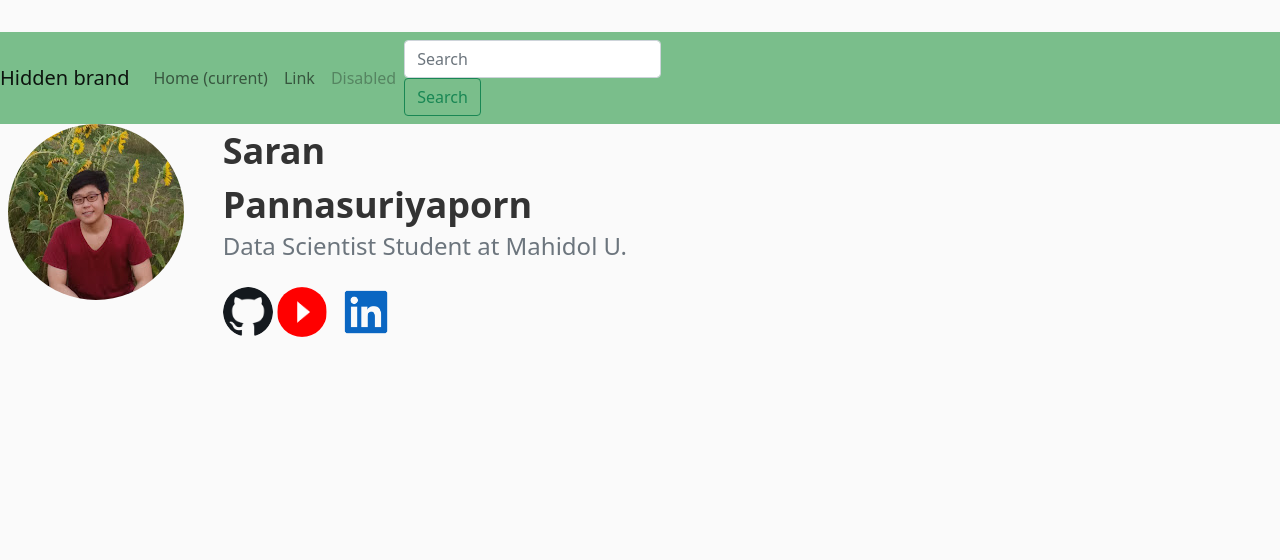
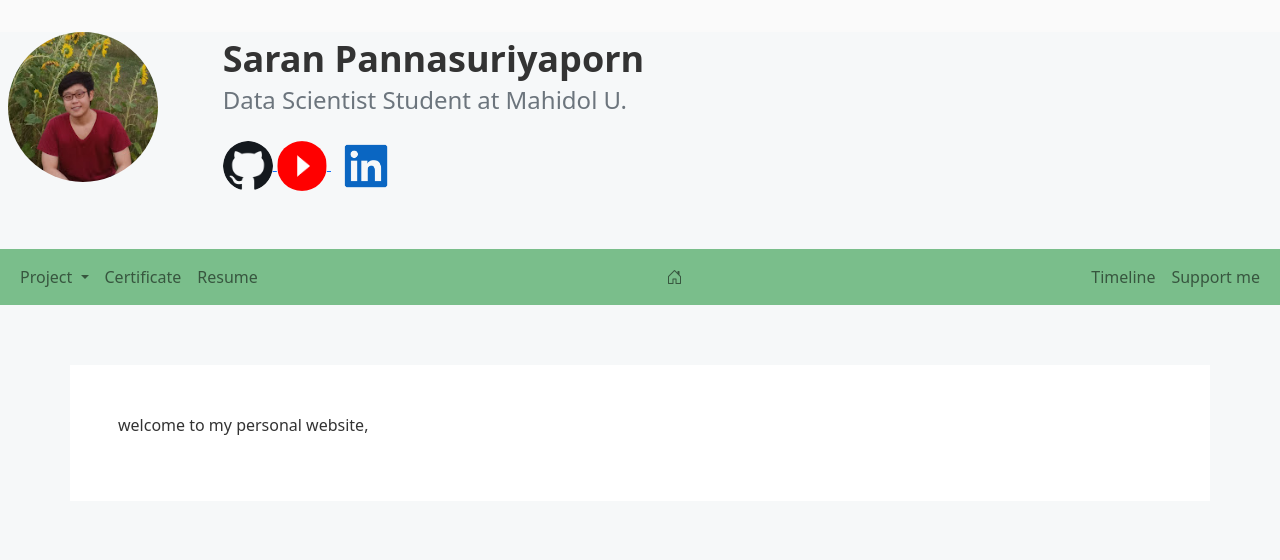
Before and after one commit to saranpan/SaranPannasuriyaporn, a Flask app: template templates/home.html in a window 1280 px wide. Shown: the top 560 px of the page. Run offline with Flask 2, Linux system fonts and the light colour scheme; the template is opened without the code that fills it, so the values that code supplies are empty; some libraries are stand-ins or nearby versions.

Commit message:
fix thumbnail

```diff
--- a/app.py
+++ b/app.py
@@ -5,7 +5,7 @@ app = Flask(__name__)
 @app.route("/")
 @app.route("/home")
 def home():
-    return render_template('home2.html')
+    return render_template('home.html')
 
 if __name__ == "__main__":
     app.run(debug=True)
--- a/templates/home.html
+++ b/templates/home.html
@@ -4,63 +4,118 @@
   <meta http-equiv="X-UA-Compatible" content="IE=edge">
   <meta name="viewport" content="width=device-width, initial-scale=1.0">
   <title>Saran Pannasuriyaporn</title>
-  <link rel="stylesheet" href="https://cdn.jsdelivr.net/npm/bootstrap-icons@1.5.0/font/bootstrap-icons.css">
-  <link href="https://cdn.jsdelivr.net/npm/bootstrap@5.1.3/dist/css/bootstrap.min.css" rel="stylesheet" integrity="sha384-1BmE4kWBq78iYhFldvKuhfTAU6auU8tT94WrHftjDbrCEXSU1oBoqyl2QvZ6jIW3" crossorigin="anonymous">
+  <link rel="icon" href="https://github.com/wallik2/SaranPannasuriyaporn/blob/master/static/pic/sar3.jpg?raw=true">
+  <link rel="stylesheet" href="https://cdn.jsdelivr.net/npm/bootstrap-icons@1.7.2/font/bootstrap-icons.css">
+  <link href="https://cdn.jsdelivr.net/npm/bootstrap@5.0.1/dist/css/bootstrap.min.css" rel="stylesheet" integrity="sha384-+0n0xVW2eSR5OomGNYDnhzAbDsOXxcvSN1TPprVMTNDbiYZCxYbOOl7+AMvyTG2x" crossorigin="anonymous">
   <link rel="stylesheet" type="text/css" href="{{ url_for('static', filename='main.css') }}">
   <style>
-    section{
-      padding: 60px 0;
-    }
+    section{ padding: 60px 0;}
   </style>
 </head>
 <body>
-
-  <nav class="navbar navbar-expand-lg navbar-light bg-grass">
-    <button class="navbar-toggler" type="button" data-toggle="collapse" data-target="#navbarTogglerDemo01" aria-controls="navbarTogglerDemo01" aria-expanded="false" aria-label="Toggle navigation">
-      <span class="navbar-toggler-icon"></span>
-    </button>
-    <div class="collapse navbar-collapse" id="navbarTogglerDemo01">
-      <a class="navbar-brand" href="#">Hidden brand</a>
-      <ul class="navbar-nav mr-auto mt-2 mt-lg-0">
-        <li class="nav-item active">
-          <a class="nav-link" href="#">Home <span class="sr-only">(current)</span></a>
-        </li>
-        <li class="nav-item">
-          <a class="nav-link" href="#">Link</a>
-        </li>
-        <li class="nav-item">
-          <a class="nav-link disabled" href="#">Disabled</a>
-        </li>
-      </ul>
-      <form class="form-inline my-2 my-lg-0">
-        <input class="form-control mr-sm-2" type="search" placeholder="Search" aria-label="Search">
-        <button class="btn btn-outline-success my-2 my-sm-0" type="submit">Search</button>
-      </form>
-    </div>
-  </nav>
-
-    <div class="container-fluid px-2 pb-5">
+    <div class="container-fluid px-2 pb-5 bg-gray">
         <div class='row'>
           <div class='col-md-2'>
-          <img src="static\pic\sar3.jpg" alt="me" class="rounded-circle" >
+            <a href="/">
+                <img src="static\pic\sar3.jpg" alt="me" class="rounded-circle" width="150" height="150">
+            </a>
           </div>
 
-        <div class='col-md-4'>
+          <div class='col-md-6'>
               <span class='text-big-bold'>Saran Pannasuriyaporn</span>
             <p class='display-6 lead text-muted'>Data Scientist Student at Mahidol U.</p>
             <span>
+                <a href="https://github.com/wallik2">
                     <img src="static\pic\Github.png" alt="" class="rounded-circle" width="50" height="50">
+                </a>
+
+                <a href="https://www.youtube.com/channel/UCDJ1y-YCpuZudh_S4wXYjpA">
                     <img src="static\pic\Youtube.png" alt="" class="rounded-circle" width="50" height="50">
+                </a>
+
+                <a href="https://www.linkedin.com/in/saran-pannasuriyaporn-1104071ab/">
                     <img src="static\pic\Linkedin.png" alt="" class="rounded-circle" width="70" height="70">
-
-
+                </a>
             </span>
           </div>
         </div>
       </div>
 
-    <!-- Image and text -->
+  <!--Nav-->
+  <!--preserve the area for nav-->
+  <!--expand the collapse for lg screen-->
+  <nav class="navbar navbar-expand-md navbar-light bg-grass">
+    <div class="container-fluid">
 
+      <button class="navbar-toggler" type="button" data-bs-toggle="collapse" data-bs-target="#navbarNav"
+              aria-controls="navbarNav" aria-expanded="false" aria-label="Toggle navigation">
+
+        <span class="navbar-toggler-icon"></span>
+      </button>
+
+
+      <!--toggle for mobile screen
+      (id=navbarNav) since collapese from the above to this class-->
+
+      <div class="collapse navbar-collapse justify-content-start" id="navbarNav">
+        <ul class="navbar-nav">
+            <li class="nav-item dropdown">
+                <a class="nav-link dropdown-toggle" href="#" id="navbarDropdownMenuLink" role="button" data-bs-toggle="dropdown" aria-expanded="false">
+                Project
+                </a>
+                <ul class="dropdown-menu" aria-labelledby="navbarDropdownMenuLink">
+                <li><a class="dropdown-item" href="#">Utility</a></li>
+                <li><a class="dropdown-item" href="#">Natural Language Processing</a></li>
+                <li><a class="dropdown-item" href="#">Time Series Analysis</a></li>
+                <li><a class="dropdown-item" href="#">Statistical modeling</a></li>
+                <li><a class="dropdown-item nav-link disabled" href="#">  Computer Vision</a></li>
+                </ul>
+            </li>
+
+            <li>
+                <a class="nav-link" aria-current="page" href="#">Certificate</a>
+            </li>
+            <li class="nav-item">
+                <a class="nav-link" href="#">Resume</a>
+            </li>
+        </ul>
+
+      </div>
+
+      <div class="collapse navbar-collapse justify-content-center" id="navbarNav">
+        <ul class="navbar-nav">
+            <li class="nav-item">
+              <a class="nav-link" href="#">
+                <i class="bi bi-house-door"></i>
+              </a>
+            </li>
+        </ul>
+      </div>
+
+      <div class="collapse navbar-collapse justify-content-end" id="navbarNav">
+        <ul class="navbar-nav">
+
+            <li class="nav-item">
+              <a class="nav-link" href="#">Timeline</a>
+            </li>
+
+            <!--Don't show this nav item ('Pricing') in Mobile-->
+            <li class="nav-item d-none d-md-inline">
+              <a class="nav-link" href="#" tabindex="-1" aria-disabled="true">Support me</a>
+            </li>
+          </ul>
+      </div>
+
+    </div>
+  </nav>
+
+
+ <!--main img & intro text-->
+ <section id="intro" class="bg-gray">
+  <div class="container-lg bg-white p-5">
+    <p>welcome to my personal website, </p>
+  </div>
+  </section>
   <script src="https://cdn.jsdelivr.net/npm/bootstrap@5.0.1/dist/js/bootstrap.bundle.min.js" integrity="sha384-gtEjrD/SeCtmISkJkNUaaKMoLD0//ElJ19smozuHV6z3Iehds+3Ulb9Bn9Plx0x4" crossorigin="anonymous"></script>
 </body>
 </html>
```
Also changed, not shown: requirements.txt (added, +11 -0 lines), templates/home2.html (deleted, +0 -120 lines), templates/tab.html (deleted, +0 -53 lines), 1 other file. Lines whose indentation alone changed are shown as unchanged.
